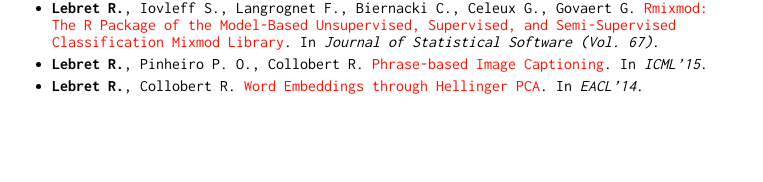
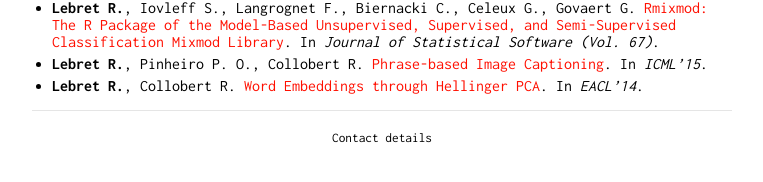
Before and after one commit to rlebret/rlebret.github.io, a Jekyll site: the page built from index.md, in a window 1280 px wide. Shown: the part 702-884 px from the top of the page, without its empty margins (258-1021 px from the left). Built offline with Jekyll 4.4.1, drawn with Linux system fonts in a browser that asks for light colours.

Commit message:
add footer

```diff
--- a/_config.yml
+++ b/_config.yml
@@ -11,9 +11,9 @@ ins_logo: './logo-epfl.png'
 
 tracking_id: G-46DPYKZH1C
 
-footer: no
-footer_url: 'https://github.com/ankitsultana'
-footer_text: 'Page design by Ankit Sultana'
+footer: yes
+footer_url: 'https://people.epfl.ch/remi.lebret'
+footer_text: 'Contact details'
 
 sass:
   style: compressed
```
